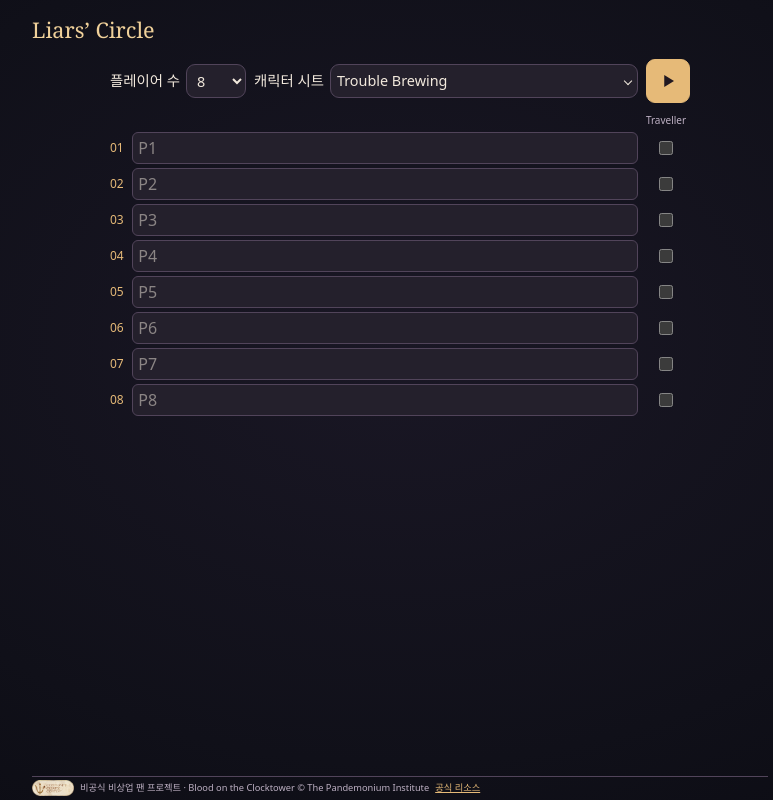
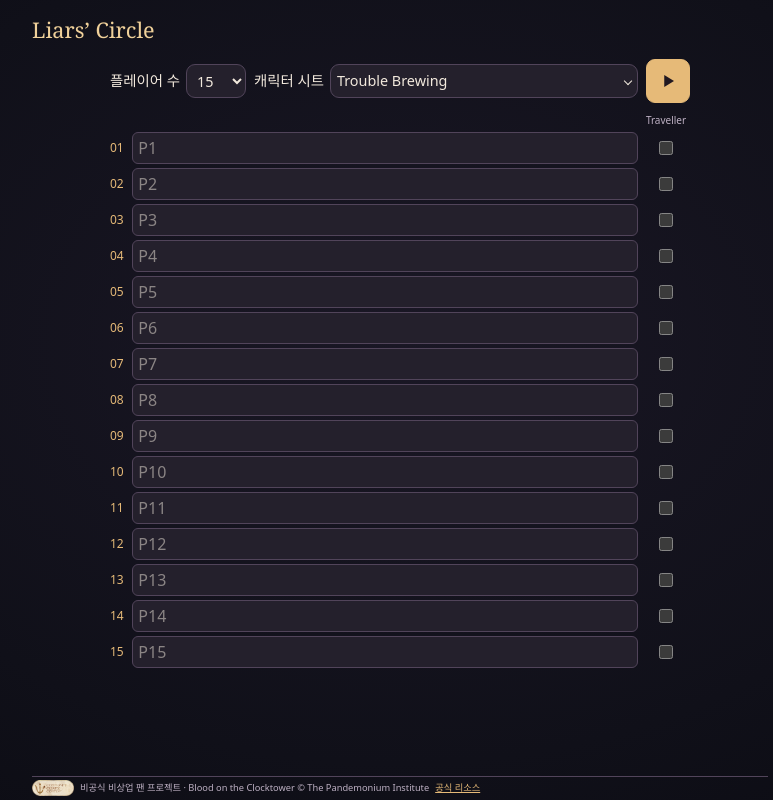
Before and after one commit to 89yunik/liars-circle, a React (Vite) app: page / in a window 1280 px wide. Shown: the whole page, without its empty margins (240-1013 px from the left). Built offline with nearby package versions, Linux system fonts and the light colour scheme.

Commit message:
Set initial player count to fifteen

```diff
--- a/src/Setup.tsx
+++ b/src/Setup.tsx
@@ -10,7 +10,7 @@ export function Setup({ library, update, start, blocked, libraryBlocked }: {
   libraryBlocked: boolean;
 }) {
   const [seats, setSeats] = useState(Array.from({ length: MAX_PLAYERS }, () => ({ name: '', traveller: false })));
-  const [count, setCount] = useState(8);
+  const [count, setCount] = useState(15);
   const [sheet, setSheet] = useState('tb');
   const [error, setError] = useState('');
   const importInput = useRef<HTMLInputElement>(null);
```
